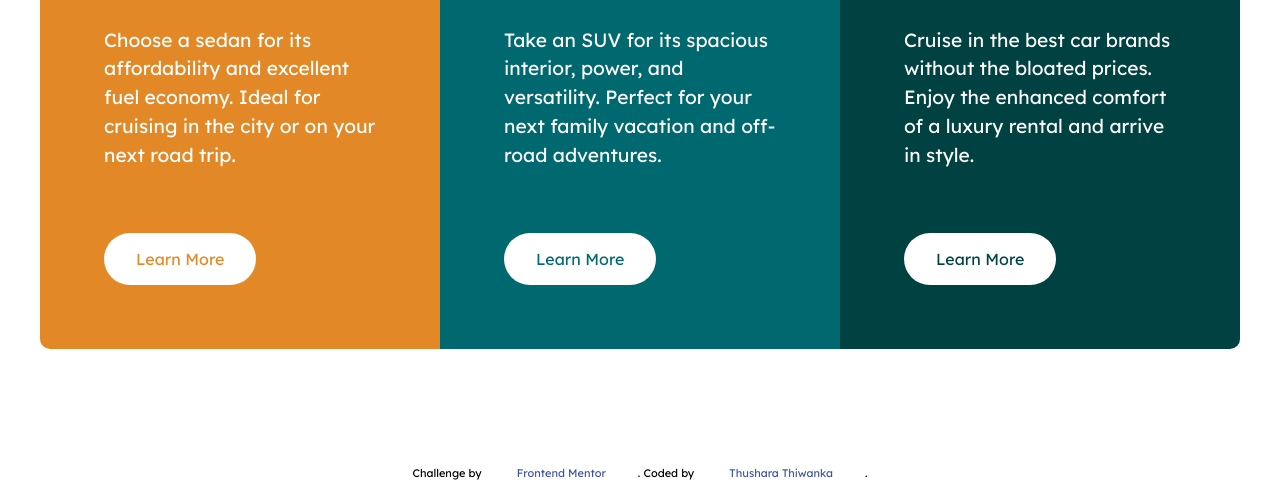
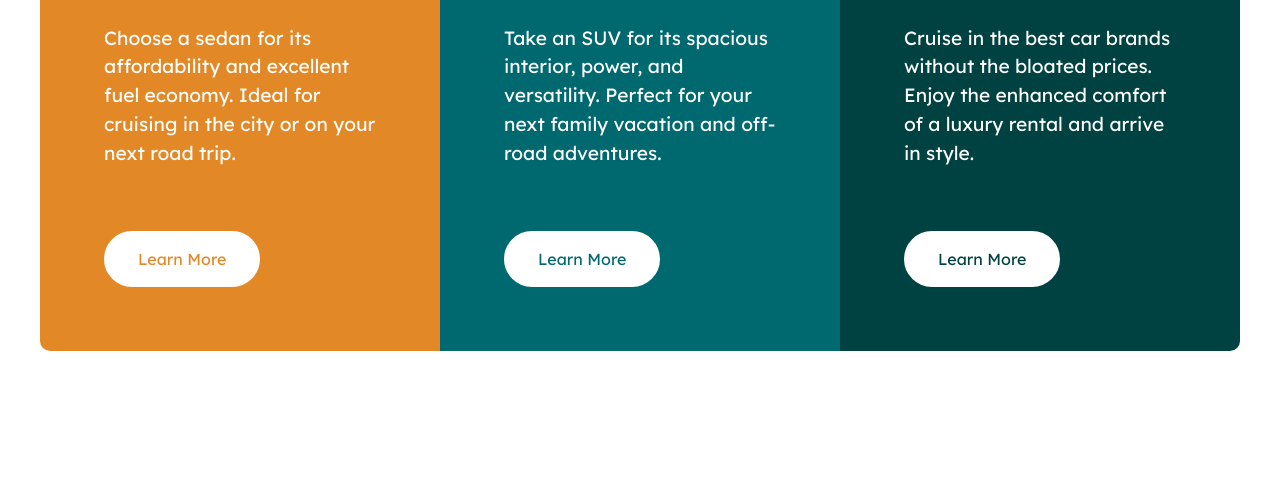
Before and after one commit to thusharathiwanka/3-column-card-component, a plain HTML site: page index.html in a window 1280 px wide. Shown: the part 350-846 px from the top of the page. After the commit the page ends 800 px from the top, so only its background shows below. Drawn offline with Linux system fonts and the light colour scheme.

Commit message:
CREATE : transition styles added

```diff
--- a/app/style.css
+++ b/app/style.css
@@ -30,6 +30,15 @@ a {
   background: white;
   padding: 1rem 2rem;
   border-radius: 30px;
+  border: 2px solid white;
+  transition: all 0.2s ease-in-out;
+}
+
+.card-1 a:hover,
+.card-2 a:hover,
+.card-3 a:hover {
+  background: none;
+  color: white;
 }
 
 p {
--- a/index.html
+++ b/index.html
@@ -45,10 +45,6 @@
         </div>
       </div>
     </main>
-    <div class="attribution">
-      Challenge by <a href="https://www.frontendmentor.io?ref=challenge" target="_blank">Frontend Mentor</a>.
-      Coded by <a href="#">Thushara Thiwanka</a>.
-    </div>
   </body>
 
 </html>
```
